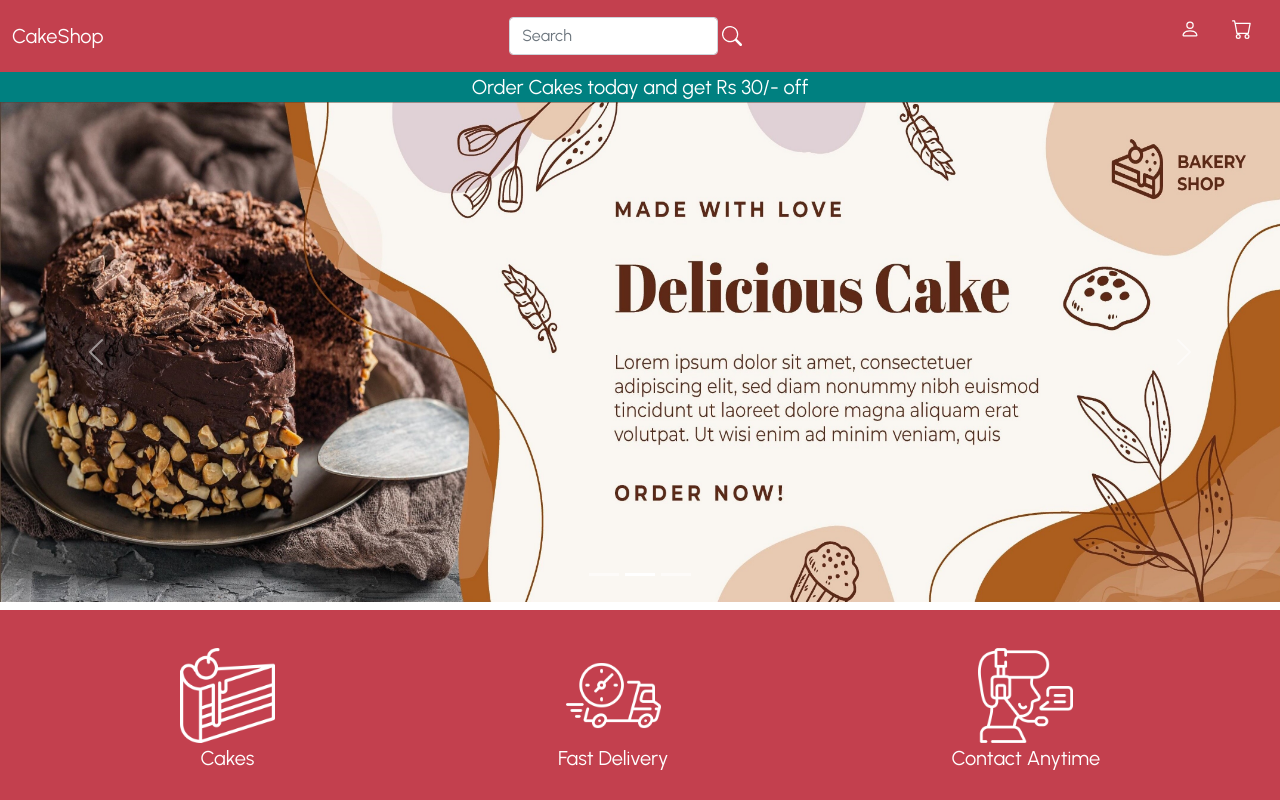
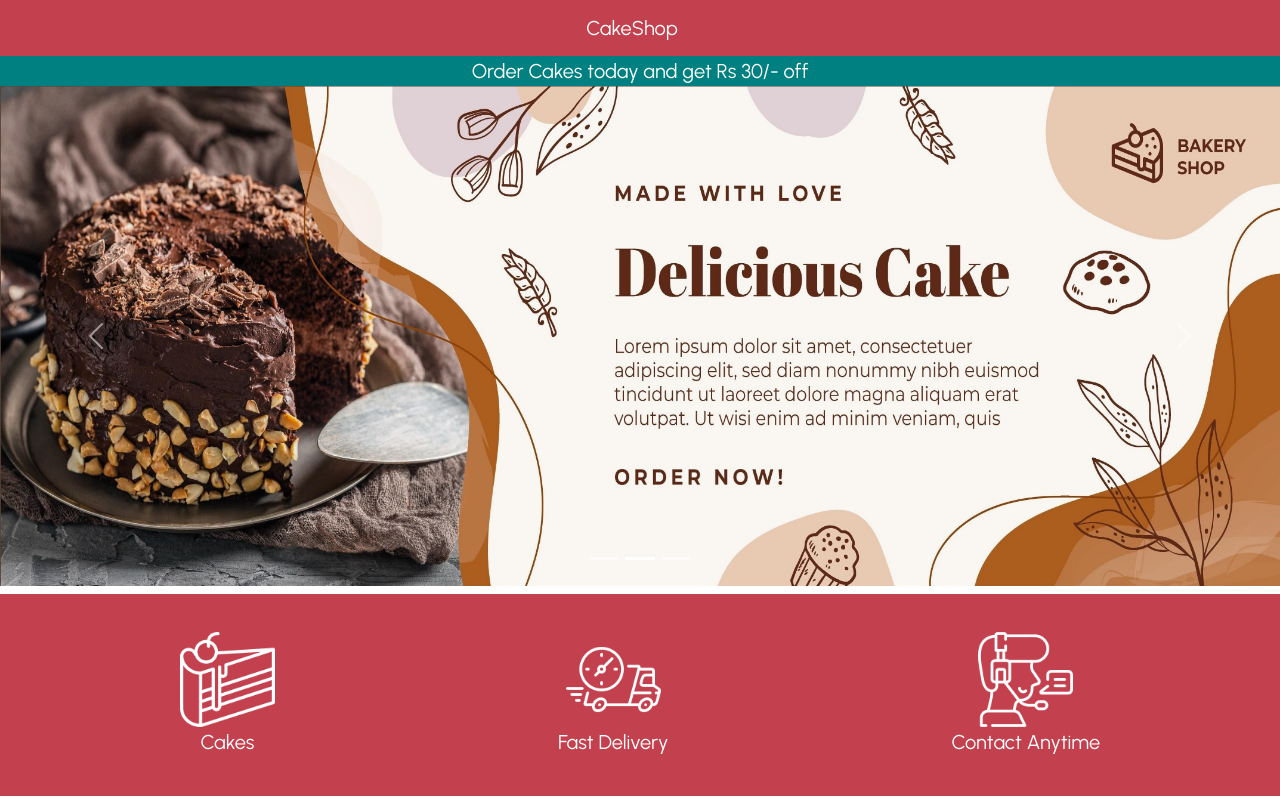
Before and after one commit to AniketS01/cakestore-ui, a React (Create React App) app: page / in a window 1280 px wide. Shown: the top 800 px of the page. Built offline with nearby package versions, Linux system fonts and the light colour scheme; a web font is replaced by a local one.

Commit message:
ui changes

```diff
--- a/src/Pages/BestSellers.jsx
+++ b/src/Pages/BestSellers.jsx
@@ -3,6 +3,7 @@ import { TrashFill, BagPlusFill } from "react-bootstrap-icons";
 import img from ".././components/img/cakeshow1.jpg";
 import { db } from "../firebase";
 import { payment } from "../payment/Payment";
+import './cards.css'
 
 const BestSellers = () => {
   const [DesignerCakes, setDesignerCakes] = useState([]);
@@ -51,7 +52,7 @@ const BestSellers = () => {
           <div className='col-lg-3 col-md-6 col-sm-6 '>
             <div className='card shadow  mb-5 bg-body rounded'>
               <img
-                className='img-fluid card-img-top card-image'
+                className='img-fluid card-img-top cardsize card-image '
                 src={cake.image}
               />
 
--- a/src/Pages/BirthdayCake.jsx
+++ b/src/Pages/BirthdayCake.jsx
@@ -2,7 +2,7 @@ import React, { useEffect, useState } from 'react';
 import { TrashFill, BagPlusFill } from 'react-bootstrap-icons';
 import img from '.././components/img/cakeshow2.jpg';
 import { db } from '../firebase';
-
+import './cards.css'
 const BirthdayCake = () => {
   const [BirthdayCake, setBirthdayCake] = useState([]);
 
@@ -49,7 +49,7 @@ const BirthdayCake = () => {
           <div className="col-lg-3 col-md-6 col-sm-6 ">
             <div className="card shadow  mb-5 bg-body rounded">
               <img
-                className="img-fluid card-img-top card-image"
+                className="img-fluid card-img-top cardsize card-image"
                 src={cake.image}
               />
 
--- a/src/Pages/OccasionalCakes.jsx
+++ b/src/Pages/OccasionalCakes.jsx
@@ -2,7 +2,7 @@ import React, { useState, useEffect } from 'react';
 import { TrashFill, BagPlusFill } from 'react-bootstrap-icons';
 import img from '.././components/img/cakeshow3.jpg';
 import { db } from '../firebase';
-
+import './cards.css'
 const OccasionalCakes = () => {
   const [festivalCake, setFestivalCake] = useState([]);
 
@@ -49,7 +49,7 @@ const OccasionalCakes = () => {
           <div className="col-lg-3 col-md-6 col-sm-6 ">
             <div className="card shadow  mb-5 bg-body rounded">
               <img
-                className="img-fluid card-img-top card-image"
+                className="img-fluid card-img-top cardsize card-image"
                 src={cake.image}
               />
 
--- /dev/null
+++ b/src/Pages/cards.css
@@ -0,0 +1,4 @@
+.cardsize{
+    height: 200px;
+    width: 300px;
+}
--- a/src/components/CakesSection/CakesSection.jsx
+++ b/src/components/CakesSection/CakesSection.jsx
@@ -6,14 +6,14 @@ import "./cakesection.css";
 const CakesSection = ({ img, name, description, price }) => {
   return (
     <section>
-      <h1 className="text-center mt-4 Heading " style={{fontWeight:600}}>Get Your Favourite Cakes </h1>
+      <h1 className="text-center mt-4 Heading " style={{fontWeight:600}}>Get Your Favourite Cakes</h1>
       <div className="p-1 row mt-4 ">
         <div className="col-lg-4 col-md-6 col-sm-6 ">
           <div className="card shadow  mb-5 bg-body rounded">
             <img className="img-fluid card-img-top card-image" src={img1} />
             <div className="card-body p-1 m-3 text-center">
               <button className="btn btn-danger ">
-              <NavLink style={{color:"white"}} to="/BestSellers">BestSellers</NavLink>
+              <NavLink style={{color:"white"}} to="/BestSellers">Best Sellers</NavLink>
               </button>
             </div>
           </div>
@@ -23,7 +23,7 @@ const CakesSection = ({ img, name, description, price }) => {
             <img className="img-fluid card-img-top card-image" src={img1} />
             <div className="card-body p-1 m-3 text-center">
               <button className="btn btn-danger ">
-                <NavLink style={{color:"white"}} to="/occasionalcakes">Occasional Cakes</NavLink>
+                <NavLink style={{color:"white"}} to="/occasionalcakes">Festival Cakes</NavLink>
               </button>
             </div>
           </div>
--- a/src/components/Home.jsx
+++ b/src/components/Home.jsx
@@ -15,7 +15,6 @@ const Home = () => {
       <Highlights />
       <Services />
       <CakesSection />
-      <CovidSafe />
       <Contact />
     </>
   );
--- a/src/components/Navbar/Navbar.jsx
+++ b/src/components/Navbar/Navbar.jsx
@@ -5,69 +5,14 @@ import './navbar.css'
 const Navbar = () => {
   return (
     <nav className="navbar navbar-expand-lg navbar-light  d-flex ">
-      <div className="container-fluid">
+      <div className="container-fluid d-flex justify-content-center align-items-center ">
 
         <NavLink className="navbar-brand" to="/" style={{color:'white'}}>
           CakeShop
         </NavLink>
 
 
-        <form className="d-flex ">
-          <input
-            className="form-control serach-area me-1"
-            type="Search"
-            placeholder="Search"
-            aria-label="Search"
-          />
-          <span
-            className="d-flex justify-content-center
-            align-items-center "
-            style={{ cursor: "pointer" }}
-          >
-            <Search style={{fontSize:20,fontWeight:600}} />
-          </span>
-        </form>
 
-        <div className="d-flex" id="">
-          <ul className=" d-flex ">
-            <li className="nav-item">
-              <a
-                className="nav-link "
-                aria-current="page"
-                to="/"
-                style={{ fontWeight: 400 ,cursor:"pointer"}}
-              >
-                <div className="">
-                  <span
-                    className="user-dropdown"
-
-                  >
-                    <Person style={{fontSize:20,fontWeight:600}}/>
-                  </span>
-
-                </div>
-              </a>
-            </li>
-            <li className="nav-item">
-              <a
-                className="nav-link active"
-                aria-current="page"
-                href="#"
-                style={{ fontWeight: 400 }}
-              >
-                <div class="">
-                  <span
-                    className="user-dropdown"
-
-                  >
-                    <Cart style={{fontSize:20, fontWeight:600}}/>
-                  </span>
-
-                </div>
-              </a>
-            </li>
-          </ul>
-        </div>
       </div>
     </nav>
   );
--- a/src/payment/Payment.js
+++ b/src/payment/Payment.js
@@ -33,7 +33,7 @@ const payment = async (price) => {
       contact: "9921565101",
     },
     theme: {
-      color: "#686CFD",
+      color: "#C3404E",
     },
   };
   const rzpl = new window.Razorpay(options);
```
Also changed, not shown: 2 other files (tests, documents, lock files or other folders).
